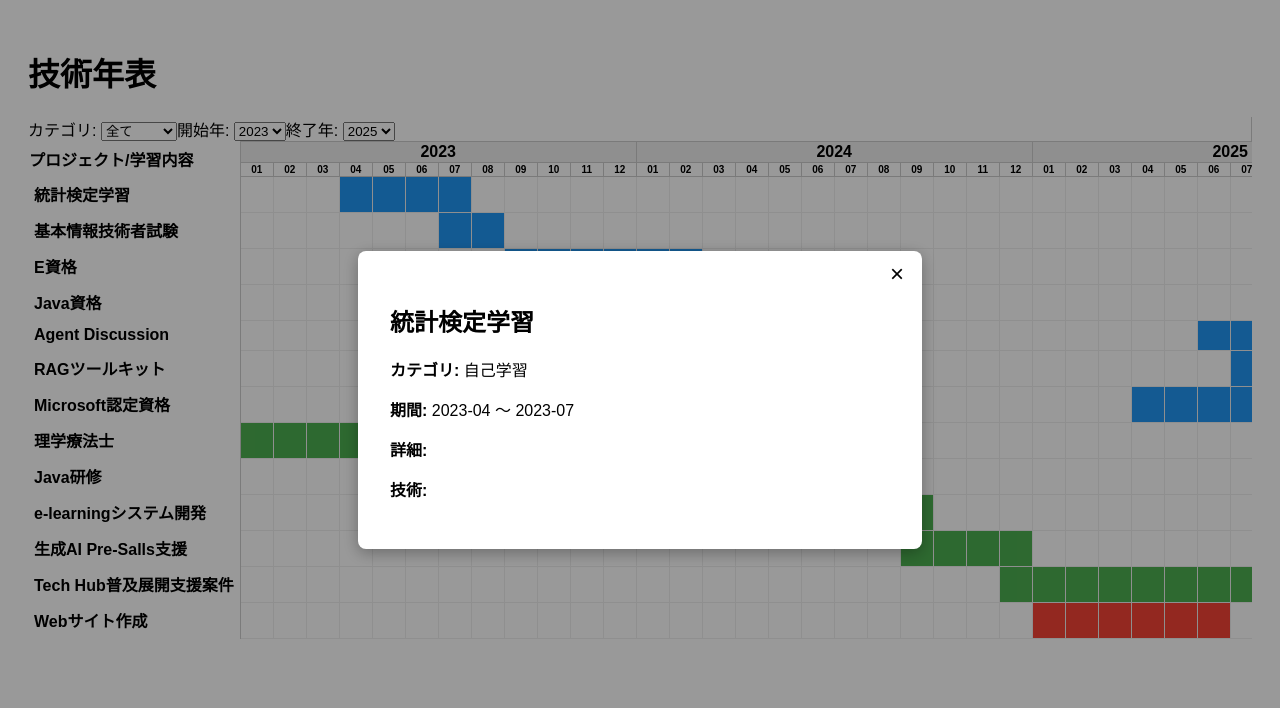
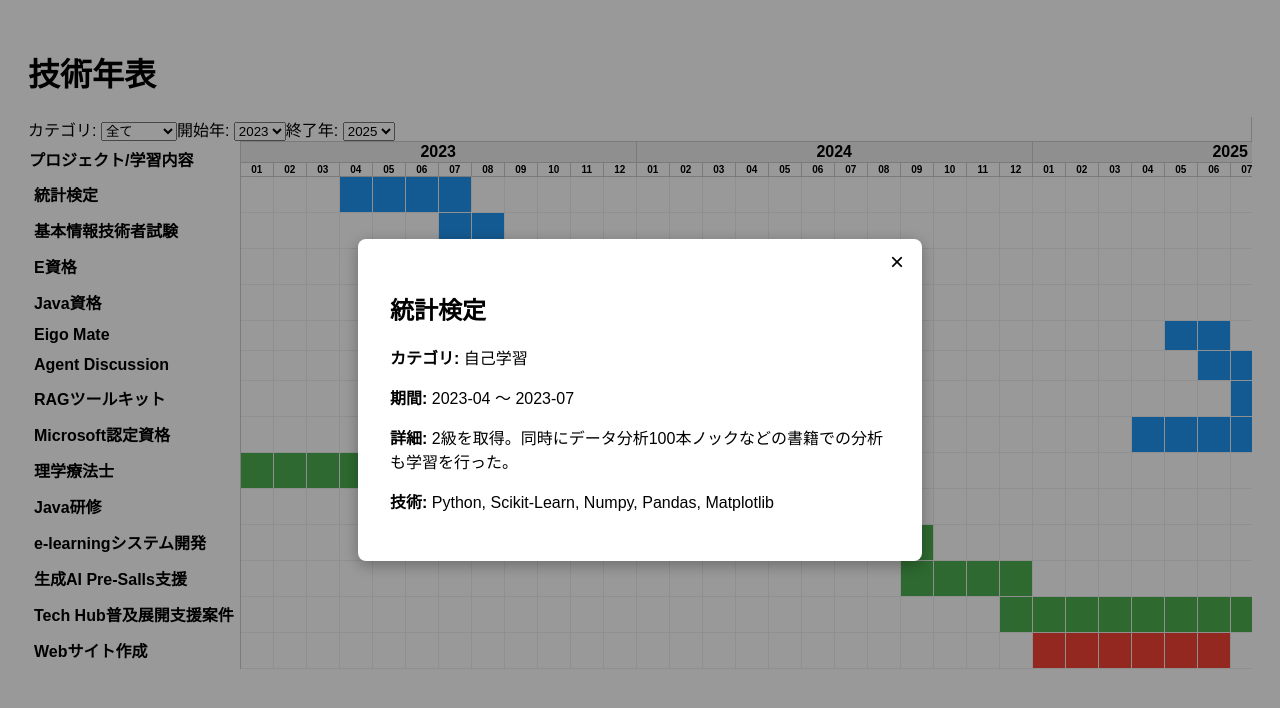
Before and after one commit to kazuki-saito803/TechHistory, a React (Vite) app in the folder app/: page / in a window 1280 px wide. Both pictures are taken after a click on the element 355 px from the left and 194 px from the top of the page. Shown: the top 708 px of the page. Built offline with nearby package versions, Linux system fonts and the light colour scheme.

Commit message:
update timeline content

```diff
--- a/app/src/css/ModalWindow.css
+++ b/app/src/css/ModalWindow.css
@@ -22,6 +22,7 @@
     overflow-y: auto;
     position: relative;
     box-shadow: 0 4px 16px rgba(0, 0, 0, 0.3);
+    white-space: pre-line; /* \nで改行できるようにする */
   }
 
   .modal-close {
--- a/app/src/data/TimelineData.ts
+++ b/app/src/data/TimelineData.ts
@@ -2,44 +2,52 @@ import type { TimelineItem } from "../types";
 
 export const timelineData: TimelineItem[] = [
     {
-        title: "統計検定学習",
+        title: "統計検定",
         category: "自己学習",
         start: "2023-04",
         end: "2023-07",
-        description: "",
-        techStack: []
+        description: "2級を取得。同時にデータ分析100本ノックなどの書籍での分析も学習を行った。",
+        techStack: ["Python", "Scikit-Learn", "Numpy", "Pandas", "Matplotlib"]
     },
     {
         title: "基本情報技術者試験",
         category: "自己学習",
         start: "2023-07",
         end: "2023-08",
-        description: "",
-        techStack: []
+        description: "IT技術全般の知識を習得。\nDB: トランザクション処理やスキーマ、E-R図などの概念的な理解からSQLの実践的な分野まで学習。\nNW: LANやFW, DNS, IPアドレスなどのネットワークに関する基本的な概念の理解\n",
+        techStack: ["Algorithm", "Network", "PostgreSQL"]
     },
     {
         title: "E資格",
         category: "自己学習",
         start: "2023-09",
         end: "2024-02",
-        description: "",
-        techStack: []
+        description: "AI実装に関する技術を習得。応用数学からデータ処理、モデル学習まで理論および実装の知見を獲得",
+        techStack: ["Python", "Docker", "Pytorch", "Numpy", "Pnadas", "Matplotlib"]
     },
     {
         title: "Java資格",
         category: "自己学習",
         start: "2024-06",
         end: "2024-08",
-        description: "",
-        techStack: []
+        description: "3ヶ月のJava研修後、Java BronzeからGoldまでを3ヶ月間で取得。オブジェクト指向の理解や静的型付け言語について学習",
+        techStack: ["Java"]
+    },
+    {
+        title: "Eigo Mate",
+        category: "自己学習",
+        start: "2025-05",
+        end: "2025-06",
+        description: "Azure Function + Line Webhooks + Gemini APIを利用したLine UIからの英語チャットボットを作成。自己学習目的のためサービスとしてのリリースは未実施。",
+        techStack: ["Azure", "Azure Functions", "App Service", "Python", "Gemini API", "Line Webhooks"]
     },
     {
         title: "Agent Discussion",
         category: "自己学習",
         start: "2025-06",
         end: "2025-07",
-        description: "",
-        techStack: []
+        description: "LoRA Fine-turningを実施したAgentとpromptベースでペルソナを与えたAgentで議論の内容に関する違いを評価。",
+        techStack: ["Hugging Face", "Local LLM", "LoRA", "Python", "Pytorch", "Docker", "Kubernetes"]
     },
     {
         title: "RAGツールキット",
@@ -47,7 +55,7 @@ export const timelineData: TimelineItem[] = [
         start: "2025-07",
         end: "2025-08",
         description: "",
-        techStack: []
+        techStack: ["RAG", "Python","Fugging Face"]
     },
     {
         title: "Microsoft認定資格",
@@ -55,14 +63,14 @@ export const timelineData: TimelineItem[] = [
         start: "2025-04",
         end: "2025-08",
         description: "",
-        techStack: []
+        techStack: ["Azure"]
     },
     {
         title: "理学療法士",
         category: "本業",
         start: "2021-04",
         end: "2024-03",
-        description: "",
+        description: "エンジニアとして就業前は理学療法士として私立病院に勤務。",
         techStack: []
     },
     {
@@ -70,39 +78,39 @@ export const timelineData: TimelineItem[] = [
         category: "本業",
         start: "2024-04",
         end: "2024-06",
-        description: "",
-        techStack: []
+        description: "3ヶ月間の社内研修\n1ヶ月目: Linuxの基礎コマンドやApacheサーバーの立ち上げなどインフラ領域の基礎技術を学習\n2ヶ月目: Javaの基本構文やノンフレームワークによる簡単な計算機アプリの作成など\n3ヶ月目: SpringやJSPによる社内勤怠管理システム開発やJavascript、SQLの学習",
+        techStack: ["Java", "Spring", "JSP", "Linux", "Tomcat", "Apache", "PostgreSQL", "JavaScript", "HTML", "CSS"]
     },
     {
         title: "e-learningシステム開発",
         category: "本業",
         start: "2024-06",
         end: "2024-09",
-        description: "",
-        techStack: []
+        description: "プロジェクトメンバー15人での自社内開発。フロントエンドをノンフレームワークのJavaScript, バックエンドをSpring, DBをPostgreSQLで作成したアプリケーション開発。主にJavaScriptを使用したフロントエンドの実装を担当",
+        techStack: ["JavaScript", "HTML", "CSS"]
     },
     {
         title: "生成AI Pre-Salls支援",
         category: "本業",
         start: "2024-09",
         end: "2024-12",
-        description: "",
-        techStack: []
+        description: "クラウドAIを中心に生成AIに関する調査およびプロトタイプの作成をもとに顧客へ発表。",
+        techStack: ["Azure", "AWS", "GCP", "Python", "Flask", "RAG", "GenAI"]
     },
     {
         title: "Tech Hub普及展開支援案件",
         category: "本業",
         start: "2024-12",
         end: "2025-09",
-        description: "",
-        techStack: []
+        description: "RAGやAgentの構築を行うプラットフォームの構築、資料作成、トレーニング講師としてトレーニング開催などの作業に着手",
+        techStack: ["Azure", "Python", "TypeScript", "JavaScript", "RAG", "LLM", "GenAI", "Azure DevOps", "Git", "Docker", "Terraform", "Helm", "AKS"]
     },
     {
         title: "Webサイト作成",
         category: "副業",
         start: "2025-01",
         end: "2025-06",
-        description: "",
-        techStack: []
+        description: "神社のWebサイト作成。Reactを使用し、Azure Static Web AppへのCI/CDパイプラインの構築とドメイン取得、ブラウザへのコンソール登録、SEO対策を実施",
+        techStack: ["TypeScript", "React", "Azure", "GitHub", "GitHub Actions", "Git", "Google Search Console"]
     }
 ];
```
